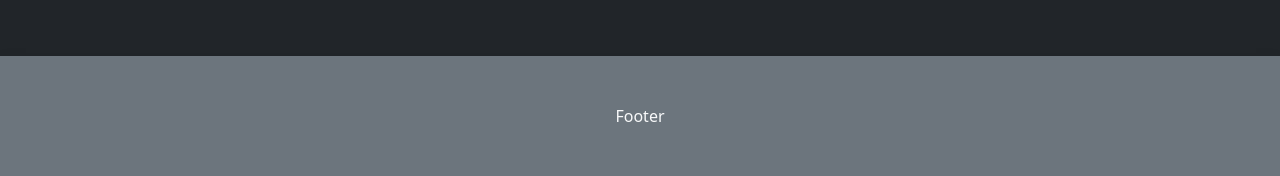
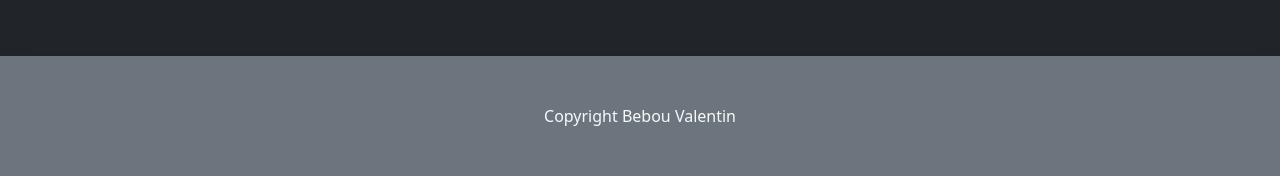
Before and after one commit to DamienCarrere/MyTasks-Secure, a PHP site: page / in a window 1280 px wide. Shown: the part 624-800 px from the top of the page. Run offline with PHP 8.4, Linux system fonts and the light colour scheme.

Commit message:
add perfect footer

```diff
--- a/app/View/layout.php
+++ b/app/View/layout.php
@@ -24,7 +24,7 @@
     </main>
 
     <footer class="bg-secondary d-flex justify-content-center align-items-center shadow">
-        <p class="m-0">Footer</p>
+        <p class="m-0">Copyright Bebou Valentin</p>
     </footer>
 </body>
 
```
